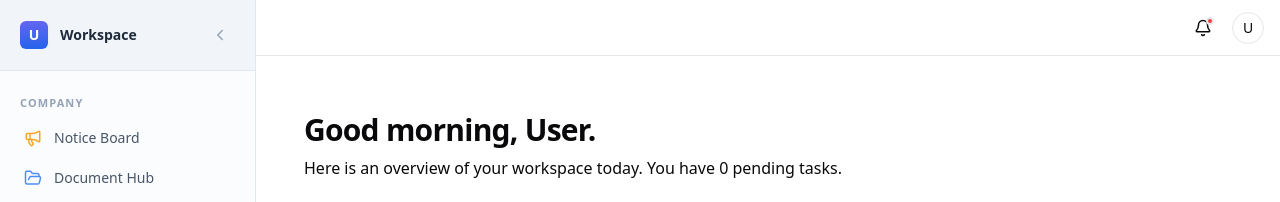
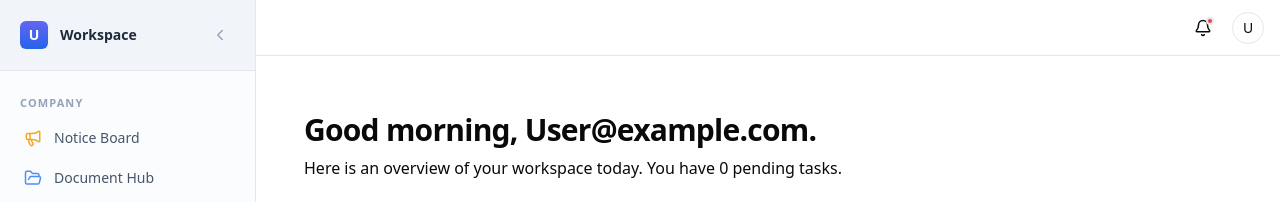
Before and after one commit to mr-sumit-32/Motion, a React (Vite) app: page / in a window 1280 px wide. Shown: the top 202 px of the page. Built offline with nearby package versions, Linux system fonts and the light colour scheme; no server answers; the database is empty; sample sign-in values are in the browser's storage.

Commit message:
new logic

```diff
--- a/src/components/DocumentHub.tsx
+++ b/src/components/DocumentHub.tsx
@@ -4,10 +4,12 @@ import { useAuth } from '@/contexts/AuthContext';
 import { createCompanyDoc, subscribeToCompanyDocs } from '@/lib/db';
 import type { CompanyDoc } from '@/types/company';
 import { Loader2, X, FolderOpen, ExternalLink, FileText } from 'lucide-react';
+import { useUserDirectory } from '@/hooks/useUserDirectory';
 
 export default function DocumentHub() {
   const { currentWorkspace } = useStore();
   const { user } = useAuth();
+  const { getDisplayName } = useUserDirectory();
 
   const [docs, setDocs] = useState<CompanyDoc[]>([]);
   const [isModalOpen, setIsModalOpen] = useState(false);
@@ -97,7 +99,7 @@ export default function DocumentHub() {
                       <FileText size={16} className="text-indigo-400" />
                       {doc.name}
                     </td>
-                    <td className="p-4 font-medium text-slate-600">{doc.author.split('@')[0]}</td>
+                    <td className="p-4 font-medium text-slate-600">{getDisplayName(doc.author)}</td>
                     <td className="p-4 font-medium text-slate-500">
                       {doc.createdAt.toLocaleDateString(undefined, { year: 'numeric', month: 'short', day: 'numeric' })}
                     </td>
--- a/src/components/EditTaskModal.tsx
+++ b/src/components/EditTaskModal.tsx
@@ -7,6 +7,7 @@ import { db } from '@/lib/firebase';
 import { collection, getDocs } from 'firebase/firestore';
 import { Loader2, X, Trash2, Save, Share, Mail } from 'lucide-react';
 import type { Task, TaskPriority, TaskStatus } from '@/types/task';
+import { useUserDirectory } from '@/hooks/useUserDirectory';
 
 interface EditTaskModalProps {
   task: Task | null;
@@ -22,6 +23,7 @@ const DEPARTMENTS = [
 export default function EditTaskModal({ task, onClose }: EditTaskModalProps) {
   const { currentWorkspace } = useStore();
   const { user } = useAuth();
+  const { getDisplayName } = useUserDirectory();
 
   const [isSubmitting, setIsSubmitting] = useState(false);
   const [isDeleting, setIsDeleting] = useState(false);
@@ -143,7 +145,7 @@ export default function EditTaskModal({ task, onClose }: EditTaskModalProps) {
           <div>
             <h2 className="text-xl font-extrabold text-slate-900">{task.taskName}</h2>
             <p className="text-xs font-medium text-slate-500 mt-1 flex items-center gap-1.5">
-              Created by <span className="text-slate-700 font-bold">{task.createdBy.split('@')[0]}</span> in <span className="bg-slate-200 px-1.5 py-0.5 rounded text-slate-700">{task.department}</span>
+              Created by <span className="text-slate-700 font-bold">{getDisplayName(task.createdBy)}</span> in <span className="bg-slate-200 px-1.5 py-0.5 rounded text-slate-700">{task.department}</span>
             </p>
           </div>
           <button onClick={onClose} className="p-1.5 hover:bg-slate-200 rounded-md text-slate-400 hover:text-slate-600 transition-colors">
--- a/src/components/HomeDashboard.tsx
+++ b/src/components/HomeDashboard.tsx
@@ -5,14 +5,16 @@ import { useAuth } from '@/contexts/AuthContext';
 import { subscribeToNotices } from '@/lib/db';
 import type { Notice } from '@/types/company';
 import { Megaphone, CheckCircle2, ArrowRight, Clock } from 'lucide-react';
+import { useUserDirectory } from '@/hooks/useUserDirectory';
 
 export default function HomeDashboard() {
   const { user } = useAuth();
   const { tasks, currentWorkspace } = useStore();
+  const { getDisplayName } = useUserDirectory();
   const [latestNotice, setLatestNotice] = useState<Notice | null>(null);
 
   // Extract a display name from the user's email
-  const displayName = user?.email?.split('@')[0] || 'Team Member';
+  const displayName = getDisplayName(user?.email) || 'Team Member';
   const capitalizedName = displayName.charAt(0).toUpperCase() + displayName.slice(1);
 
   // Filter tasks to show only pending ones assigned to the logged-in user
@@ -133,7 +135,7 @@ export default function HomeDashboard() {
                     {latestNotice.message}
                   </p>
                   <div className="text-xs text-muted-foreground flex justify-between items-center mt-auto">
-                    <span>By {latestNotice.author.split('@')[0]}</span>
+                    <span>By {getDisplayName(latestNotice.author)}</span>
                     <Link to="/notice-board" className="text-blue-600 hover:underline font-medium">Read more</Link>
                   </div>
                 </div>
--- a/src/components/ImportCsvModal.tsx
+++ b/src/components/ImportCsvModal.tsx
@@ -4,6 +4,7 @@ import { useAuth } from '@/contexts/AuthContext';
 import { createTask } from '@/lib/db';
 import { X, Loader2, UploadCloud, CheckCircle2 } from 'lucide-react';
 import type { TaskPriority, TaskStatus } from '@/types/task';
+import { useUserDirectory } from '@/hooks/useUserDirectory';
 
 interface ImportCsvModalProps {
   isOpen: boolean;
@@ -23,6 +24,7 @@ type PreviewTask = {
 export default function ImportCsvModal({ isOpen, onClose }: ImportCsvModalProps) {
   const { currentWorkspace } = useStore();
   const { user } = useAuth();
+  const { getDisplayNames } = useUserDirectory();
 
   const [isUploading, setIsUploading] = useState(false);
   const [error, setError] = useState('');
@@ -194,7 +196,7 @@ export default function ImportCsvModal({ isOpen, onClose }: ImportCsvModalProps)
                             <span className="bg-slate-100 text-slate-700 px-2 py-0.5 rounded text-[10px] font-bold">{task.department}</span>
                           </td>
                           <td className="px-4 py-2.5 text-slate-500">{task.moduleTask || '-'}</td>
-                          <td className="px-4 py-2.5 text-slate-500">{task.assignee || '-'}</td>
+                          <td className="px-4 py-2.5 text-slate-500">{getDisplayNames(task.assignee) || '-'}</td>
                         </tr>
                       ))}
                     </tbody>
--- a/src/components/NoticeBoard.tsx
+++ b/src/components/NoticeBoard.tsx
@@ -5,6 +5,7 @@ import { createNotice, deleteNotice, subscribeToNotices, updateNotice } from '@/
 import { sendNoticeNotification } from '@/lib/email'; // IMPORT EMAIL SYSTEM
 import type { Notice } from '@/types/company';
 import { Loader2, X, Megaphone, Send, Trash2, Pencil } from 'lucide-react';
+import { useUserDirectory } from '@/hooks/useUserDirectory';
 
 function toDateTimeLocalValue(date: Date) {
   const pad = (value: number) => String(value).padStart(2, '0');
@@ -14,6 +15,7 @@ function toDateTimeLocalValue(date: Date) {
 export default function NoticeBoard() {
   const { currentWorkspace } = useStore();
   const { user } = useAuth();
+  const { getDisplayName } = useUserDirectory();
 
   const [notices, setNotices] = useState<Notice[]>([]);
   const [isModalOpen, setIsModalOpen] = useState(false);
@@ -170,10 +172,10 @@ export default function NoticeBoard() {
                 </p>
                 <div className="flex items-center gap-2.5 pt-4 border-t border-slate-100">
                   <div className="w-7 h-7 rounded-md bg-gradient-to-br from-slate-200 to-slate-300 flex items-center justify-center text-[11px] font-bold text-slate-600 shadow-sm">
-                    {notice.author.charAt(0).toUpperCase()}
+                    {getDisplayName(notice.author).charAt(0).toUpperCase()}
                   </div>
                   <span className="text-xs font-semibold text-slate-500">
-                    Posted by <span className="text-slate-700">{notice.author.split('@')[0]}</span>
+                    Posted by <span className="text-slate-700">{getDisplayName(notice.author)}</span>
                   </span>
                 </div>
               </div>
--- a/src/components/TaskTable.tsx
+++ b/src/components/TaskTable.tsx
@@ -7,12 +7,14 @@ import EditTaskModal from './EditTaskModal';
 import ImportCsvModal from './ImportCsvModal';
 import type { Task } from '@/types/task';
 import { Paperclip } from 'lucide-react';
+import { useUserDirectory } from '@/hooks/useUserDirectory';
 
 export default function TaskTable() {
   const { tasks } = useStore();
   const { department } = useParams();
   const location = useLocation();
   const { user } = useAuth();
+  const { getDisplayName, getDisplayNames } = useUserDirectory();
 
   // Modal States
   const [isModalOpen, setIsModalOpen] = useState(false);
@@ -211,10 +213,10 @@ export default function TaskTable() {
                     {t.taskName}
                   </td>
                   <td className="p-3 text-slate-500 max-w-[150px] truncate" title={t.createdBy}>
-                    {t.createdBy ? t.createdBy.split('@')[0] : '-'}
+                    {t.createdBy ? getDisplayName(t.createdBy) : '-'}
                   </td>
                   <td className="p-3 text-slate-600 max-w-[150px] truncate font-medium" title={t.assignee}>
-                    <span className="text-indigo-400 mr-1">👤</span>{(t.assignee || '').split(',')[0] || 'Unassigned'}
+                    <span className="text-indigo-400 mr-1">👤</span>{getDisplayNames(t.assignee) || 'Unassigned'}
                   </td>
                   <td className="p-3">
                     <span className={`px-2.5 py-1 rounded-full text-[11px] font-bold tracking-wide ${getPriorityStyle(t.priority)}`}>
@@ -236,7 +238,7 @@ export default function TaskTable() {
                     {t.remark || '-'}
                   </td>
                   <td className="p-3 text-slate-500 max-w-[150px] truncate" title={t.lastEditedBy}>
-                    {t.lastEditedBy ? t.lastEditedBy.split('@')[0] : '-'}
+                    {t.lastEditedBy ? getDisplayName(t.lastEditedBy) : '-'}
                   </td>
                   <td className="p-3 text-slate-400 text-xs">
                     {t.updatedAt
--- /dev/null
+++ b/src/hooks/useUserDirectory.ts
@@ -0,0 +1,47 @@
+import { useEffect, useState } from 'react';
+import { collection, getDocs } from 'firebase/firestore';
+import { db } from '@/lib/firebase';
+
+interface UserProfile {
+  email: string;
+  firstName?: string;
+}
+
+export function useUserDirectory() {
+  const [users, setUsers] = useState<UserProfile[]>([]);
+
+  useEffect(() => {
+    let isMounted = true;
+
+    getDocs(collection(db, 'users'))
+      .then((snapshot) => {
+        if (!isMounted) return;
+        setUsers(snapshot.docs
+          .map((userDoc) => {
+            const data = userDoc.data();
+            return { email: data.email, firstName: data.firstName };
+          })
+          .filter((profile) => Boolean(profile.email)));
+      })
+      .catch((error) => {
+        console.error('Could not fetch user directory:', error);
+      });
+
+    return () => {
+      isMounted = false;
+    };
+  }, []);
+
+  const getDisplayName = (email: string | null | undefined) => {
+    if (!email) return '';
+    const profile = users.find((user) => user.email.toLowerCase() === email.trim().toLowerCase());
+    return profile?.firstName?.trim() || email.trim();
+  };
+
+  const getDisplayNames = (emails: string | null | undefined) => {
+    if (!emails) return '';
+    return emails.split(',').map((email) => getDisplayName(email)).filter(Boolean).join(', ');
+  };
+
+  return { getDisplayName, getDisplayNames };
+}
```
Also changed, not shown: src/pages/Profile.tsx (line endings or trailing spaces).
